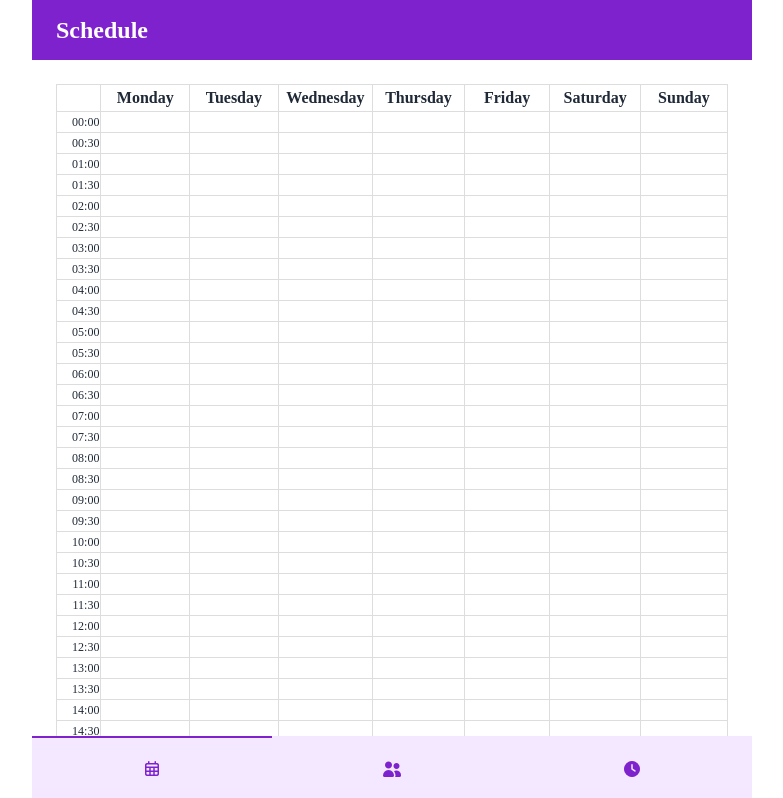
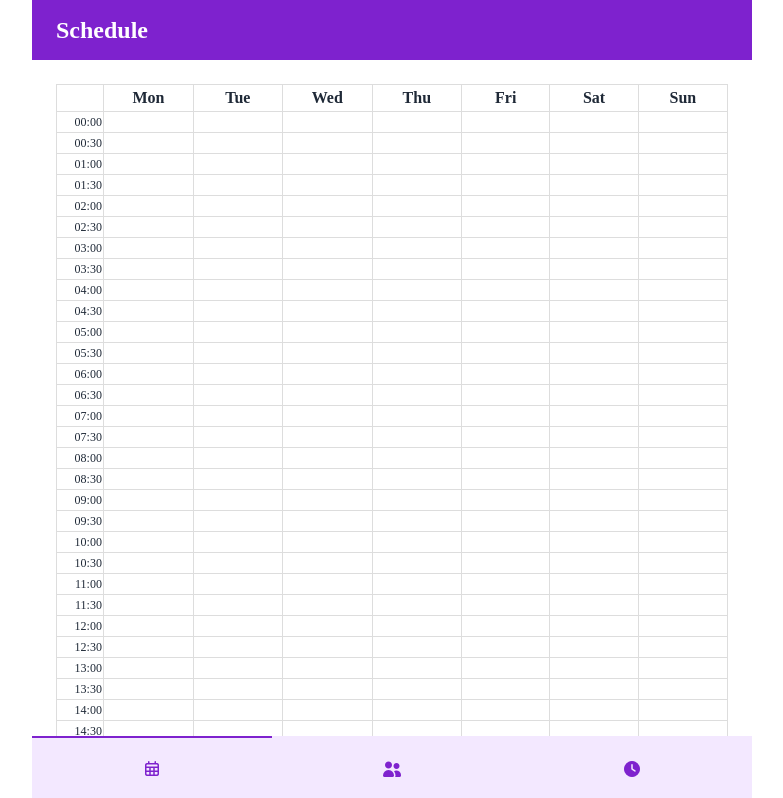
Before and after one commit to babycroc/id311-lets-meek, a SvelteKit app: page /schedule in a window 1280 px wide. Shown: the top 798 px of the page, without its empty margins (248-1031 px from the left). Built offline with nearby package versions, Linux system fonts and the light colour scheme.

Commit message:
Change add button and page layout

```diff
--- a/src/routes/+layout.svelte
+++ b/src/routes/+layout.svelte
@@ -32,12 +32,11 @@
   }
 
   main {
-    flex: 1;
-    display: flex;
-    flex-direction: column;
     padding: 24px;
     width: 100%;
-    max-width: 64rem;
+    height: calc(100vh - 120px);
     margin: 0 auto;
+    overflow-y: scroll;
+    background-color: white;
   }
 </style>
--- a/src/routes/schedule/+page.svelte
+++ b/src/routes/schedule/+page.svelte
@@ -1,17 +1,9 @@
 <script>
-	let schedule = new Array(48)
-		.fill(false)
-		.map(() => new Array(7).fill(false));
+  import AddButton from "../../lib/components/AddButton.svelte";
 
-	let days = [
-		"Monday",
-		"Tuesday",
-		"Wednesday",
-		"Thursday",
-		"Friday",
-		"Saturday",
-		"Sunday",
-	];
+  let schedule = new Array(48).fill(false).map(() => new Array(7).fill(false));
+
+  let days = ["Mon", "Tue", "Wed", "Thu", "Fri", "Sat", "Sun"];
 
   let isCellSelected = false;
   let selectedColumn = null; // Stores the column of the currently selected cell
@@ -69,12 +61,7 @@
     {/each}
   </table>
   {#if isCellSelected}
-		<button
-			class="btn-circle"
-			on:click={() =>
-				(window.location.href = "http://localhost:5173/schedule/add")}
-			>+</button
-		>
+    <AddButton fixed onClick={() => (window.location.href = "/schedule/add")} />
   {/if}
 </section>
 
@@ -112,13 +99,13 @@
   }
 
   .hour.selected {
-		background-color: purple;
+    background-color: var(--purple);
   }
 
   .btn-circle {
     border: none;
     color: white;
-		background-color: purple;
+    background-color: var(--purple);
     border-radius: 50%;
     width: 50px;
     height: 50px;
```
Lines whose indentation alone changed are shown as unchanged.
